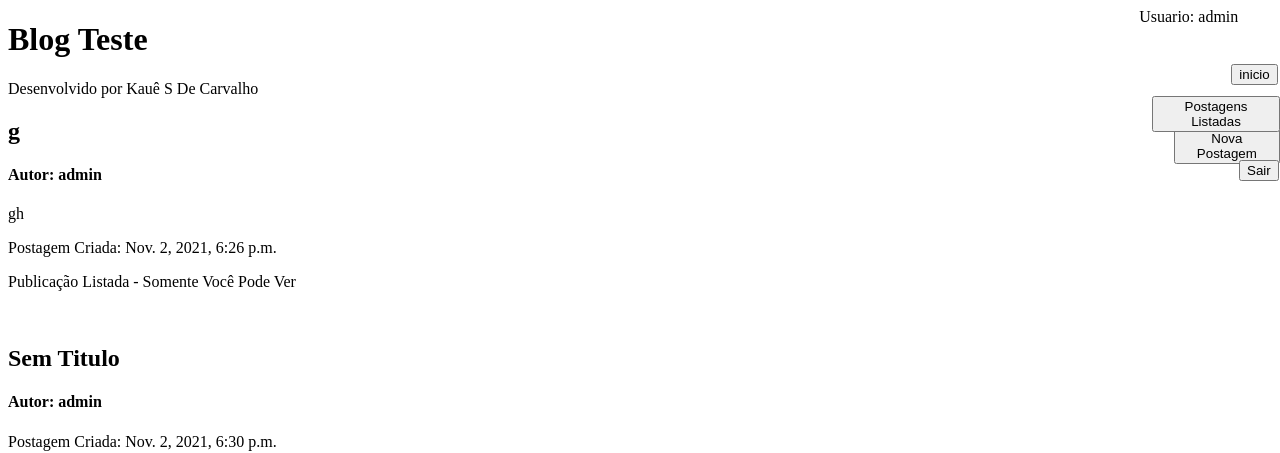
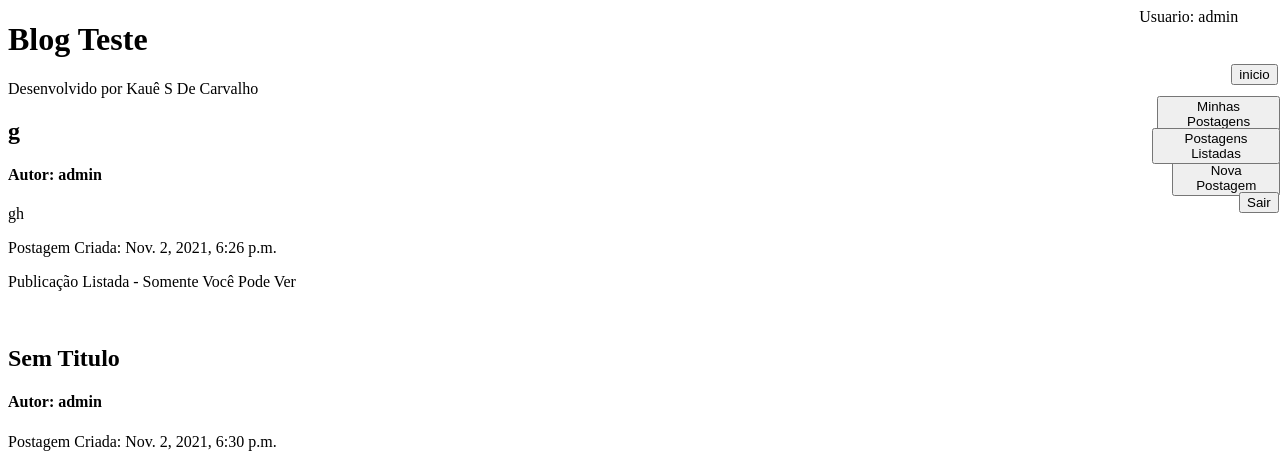
Before and after one commit to Kaue-Silva/Blog_Django, a Django app: page /blog/postagens/ in a window 1280 px wide. Shown: the top 453 px of the page. Run offline with Django 3.2, Linux system fonts and the light colour scheme; a user stored in the database is signed in; data comes from the database, SQL or seed files in the repository; both versions use the stored data as it was after the commit.

Commit message:
Adição de login, cadastro, postagens listadas, edição e exclusão de postagens, nome do usuario logado e aba minhas postagens

```diff
--- a/blog/urls.py
+++ b/blog/urls.py
@@ -28,6 +28,8 @@ urlpatterns = [
     path('blog/logout/', views.sair),
     path('blog/novo/', views.tela_postagem),
     path('blog/novo/submit', views.nova_postagem),
-    path('blog/postagens/', views.minhas_postagens)
+    path('blog/postagens/', views.postagens_listadas),
+    path('blog/minhaspostagens/', views.minhas_postagens),
+    path('blog/minhaspostagens/delete/<int:id_postagem>', views.delete_postagem)
 
 ]
--- a/core/views.py
+++ b/core/views.py
@@ -34,13 +34,18 @@ def sair(request):
 
 def index(request):
     publicacoes = Postagem.objects.all()
-    usuario = request.user
-    dados = {'dados':publicacoes, 'usuario':usuario}
+    request.user = str(request.user)
+    dados = {'dados':publicacoes}
     return render(request, 'index.html', dados)
 
 @login_required(login_url="/login/")
 def tela_postagem(request):
-    return render(request, 'postagem.html')
+    id_postagem = request.GET.get('id')
+    dados = {}
+    if id_postagem:
+        dados['postagem'] = Postagem.objects.get(id=id_postagem)
+    return render(request, 'postagem.html', dados)
+
 
 @login_required(login_url="/login/")
 def nova_postagem(request):
@@ -49,22 +54,34 @@ def nova_postagem(request):
         descricao = request.POST.get('descricao')
         publico = request.POST.get('publico')
         autor = request.user
+        id_postagem = request.POST.get('id_postagem')
         if titulo == '' or titulo == None:
             titulo = 'Sem Titulo'
+
         if publico == 'on':
             publico = True
+
         else:
             publico = False
-        Postagem.objects.create(titulo=titulo, descricao=descricao, publico=publico, autor=autor)
+
+        if id_postagem:
+            postagem = Postagem.objects.get(id=id_postagem)
+            if postagem.autor == autor:
+                postagem.titulo = titulo
+                postagem.descricao = descricao
+                postagem.publico = publico
+                postagem.save()
+        else:
+            Postagem.objects.create(titulo=titulo, descricao=descricao, publico=publico, autor=autor)
 
     return redirect('/')
 
 @login_required(login_url="/login/")
-def minhas_postagens(request):
+def postagens_listadas(request):
     autor = request.user
     postagens = Postagem.objects.filter(autor=autor, publico=False)
-    dados = {"dados":postagens, 'usuario':autor}
-    return render(request, "minhas_postagens.html", dados)
+    dados = {"dados":postagens}
+    return render(request, "postagens_listadas.html", dados)
 
 
 def registrar(request):
@@ -78,3 +95,19 @@ def registrar(request):
         except:
             messages.error(request=request, message="Usuario ja existe.")
             return redirect('/')
+
+
+@login_required(login_url="/login/")
+def minhas_postagens(request):
+    usuario = request.user
+    postagens = Postagem.objects.filter(autor=usuario)
+    dados = {"dados":postagens}
+    return render(request, "minhas_postagens.html", dados)
+
+
+@login_required(login_url="/login/")
+def delete_postagem(request, id_postagem):
+    usuario = request.user
+    postagem = Postagem.objects.filter(autor=usuario, id=id_postagem)
+    postagem.delete()
+    return redirect('/blog/minhaspostagens/')
--- a/templates/minhas_postagens.html
+++ b/templates/minhas_postagens.html
@@ -1,14 +1,16 @@
-{% include "model-page.html" %}
+{% extends "model-page.html" %}
 {% block content %}
-    {% for postagens in dados %}
+{% for postagens in dados %}
     <div>
-        <h2>{{ postagens.titulo }}</h2>
+        <h2>{{ postagens.titulo }} - <a href="/blog/novo/?id={{ postagens.id }}">(Editar</a> /
+                                     <a href="delete/{{ postagens.id }}">Excluir)</a> </h2>
         <h4>Autor: {{ postagens.autor }}</h4>
         <p>{{ postagens.descricao }}</p>
         <p>Postagem Criada: {{ postagens.data_criacao }}</p>
-        <p>Publicação Listada - Somente Você Pode Ver</p>
-        <br>
+        {% if not postagens.publico %}
+            <p>Publicação Listada - Somente Você Pode Ver</p>
+        {% endif %}
     </div>
-    {% endfor %}
-
+</br>
+{% endfor %}
 {% endblock %}
--- a/templates/model-header.html
+++ b/templates/model-header.html
@@ -1,5 +1,11 @@
 <meta charset="utf-8">
 <style>
+        #login{
+            position: absolute;
+            top: 1%;
+            left: 96.2%;
+        }
+
         #usuario {
             position: absolute;
             top: -1%;
@@ -14,29 +20,40 @@
 
         #minhas_postagens {
             position: absolute;
-            top:  12%;
+            top: 12%;
+            left: 90.4%;
+        }
+
+        #postagens_listadas {
+            position: absolute;
+            top:  16%;
             left: 90%;
         }
 
         #inserir {
             position: absolute;
-            top: 16%;
-            left: 91.7%;
+            top: 20%;
+            left: 91.6%;
         }
 
         #sair {
             position: absolute ;
-            top: 20%;
+            top: 24%;
             left: 96.8%;
         }
 
 </style>
-
-<div align="left">
-    <p id="usuario">Usuario: {{usuario}}</p>
+{% if request.user == "AnonymousUser" %}
+    <a href="/login/"><button id="login">Login</button></a>
+{% endif %}
+<div align="left" {% if request.user == "AnonymousUser" %}
+    hidden
+    {% endif %}>
+    <p id="usuario"> Usuario: {{request.user}} </p>
     <a href="/"><button id="inicio">inicio</button></a>
+    <a href="/blog/minhaspostagens/"><button id="minhas_postagens">Minhas Postagens</button></a>
     <a href="/blog/novo/"><button id="inserir">Nova Postagem</button></a>
-    <a href="/blog/postagens/"><button id="minhas_postagens">Postagens Listadas</button></a>
+    <a href="/blog/postagens/"><button id="postagens_listadas">Postagens Listadas</button></a>
     <a href="/blog/logout/">
     <button id="sair">Sair</button></a>
 </div>
--- /dev/null
+++ b/templates/postagens_listadas.html
@@ -0,0 +1,14 @@
+{% include "model-page.html" %}
+{% block content %}
+    {% for postagens in dados %}
+    <div>
+        <h2>{{ postagens.titulo }}</h2>
+        <h4>Autor: {{ postagens.autor }}</h4>
+        <p>{{ postagens.descricao }}</p>
+        <p>Postagem Criada: {{ postagens.data_criacao }}</p>
+        <p>Publicação Listada - Somente Você Pode Ver</p>
+        <br>
+    </div>
+    {% endfor %}
+
+{% endblock %}
```
Also changed, not shown: templates/postagem.html (+6 -3 lines), db.sqlite3, 1 other file.
